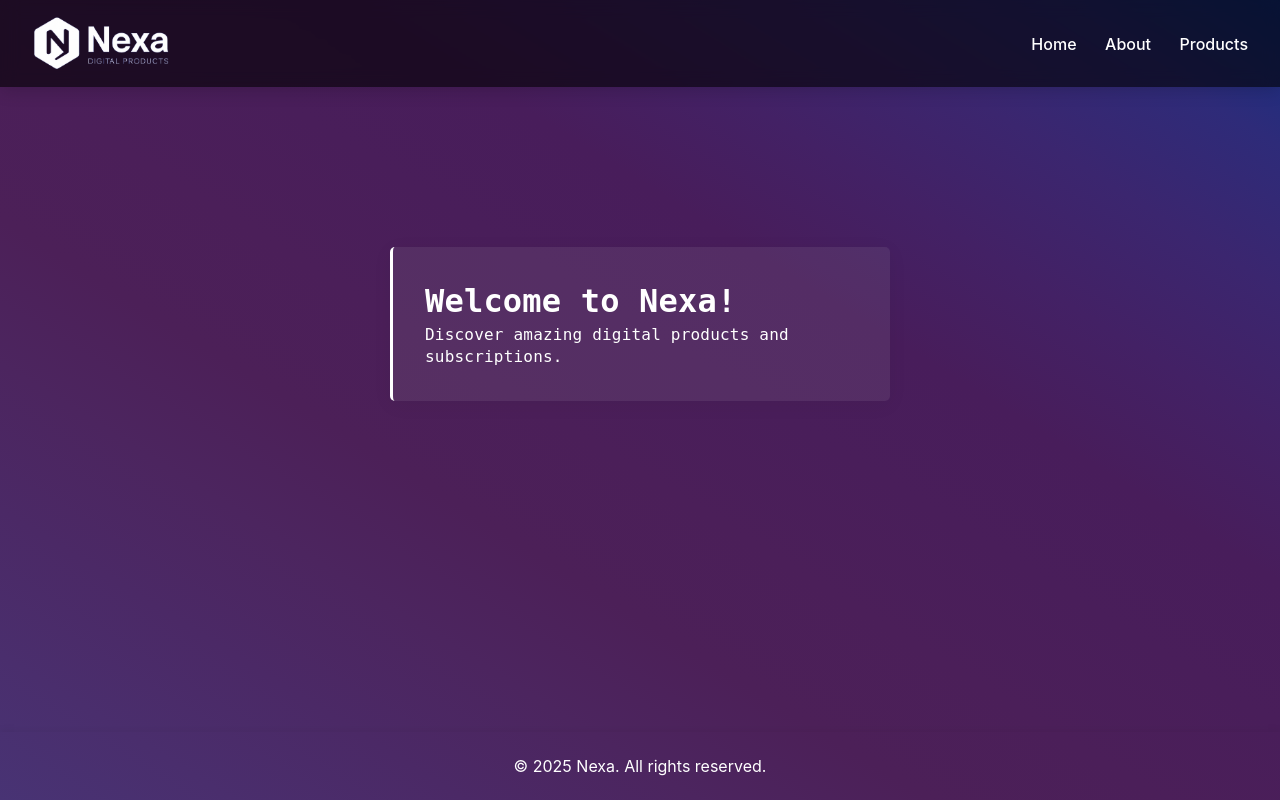
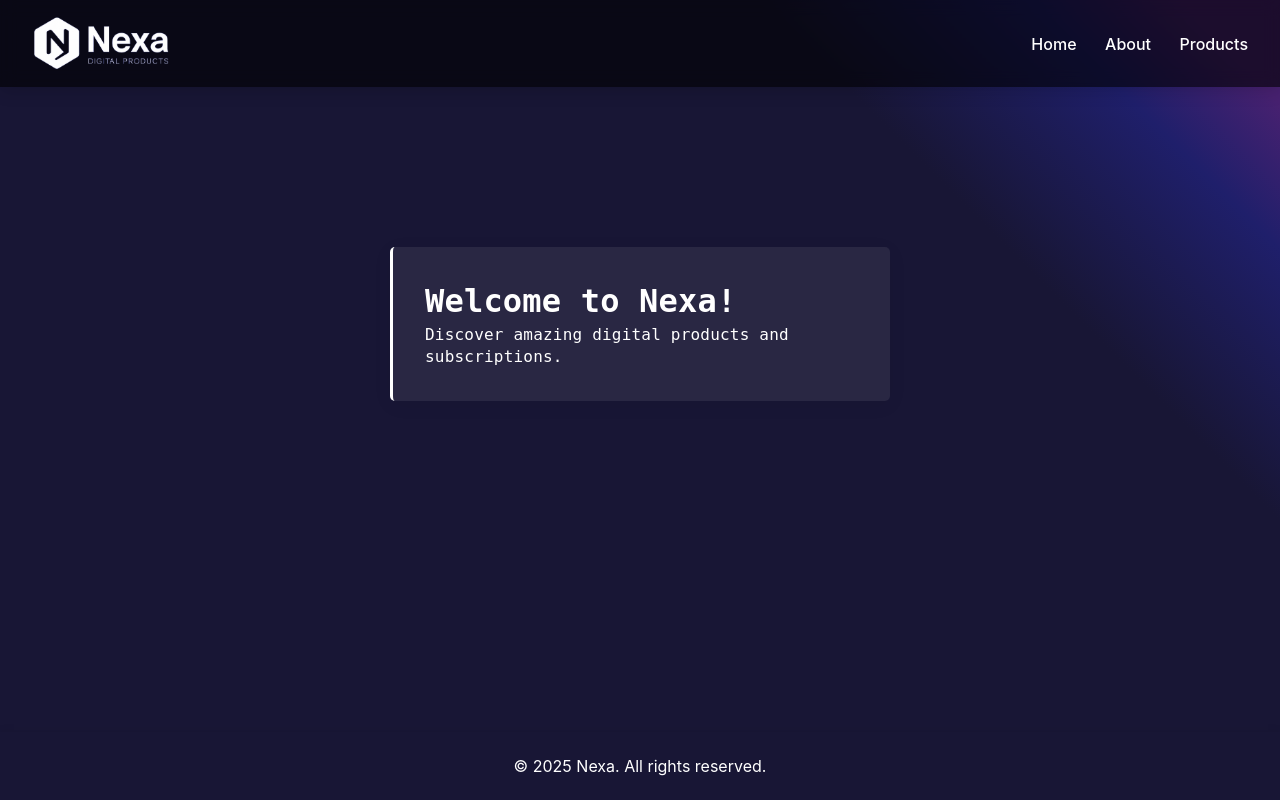
Before and after one commit to DEV-CMD-dev/Shop-Django, a Django app: page / in a window 1280 px wide. Run offline with Django 5.2, Linux system fonts and the light colour scheme.

Commit message:
Update background for index page

```diff
--- a/core/static/core/css/index.css
+++ b/core/static/core/css/index.css
@@ -1,8 +1,10 @@
 body {
+    background: hsla(242, 39%, 16%, 1);
+    background: linear-gradient(45deg, #181635 75%, hsla(240, 55%, 27%, 1) 88%, rgb(71, 33, 112) 95%);
+
     font-family: 'Inter', 'Segoe UI', Tahoma, Geneva, Verdana, sans-serif;
     margin: 0;
     padding: 0;
-    background-image: linear-gradient(to right top, #483374, #4a2e6d, #4b2966, #4c255f, #4c2058, #4b1f59, #491e5a, #481d5b, #432165, #3b266f, #2e2b79, #133083);
     color: white;
 }
 
```
